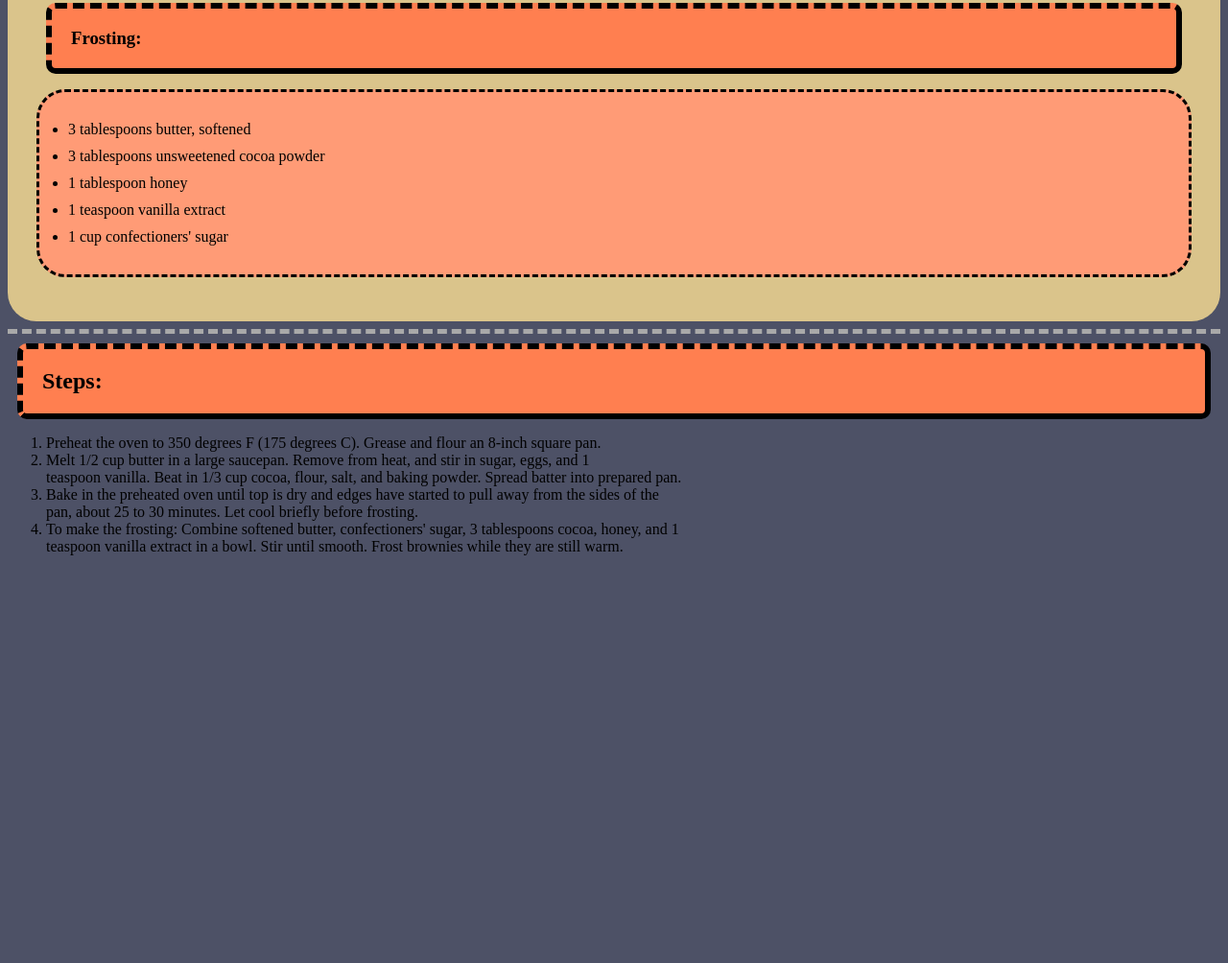
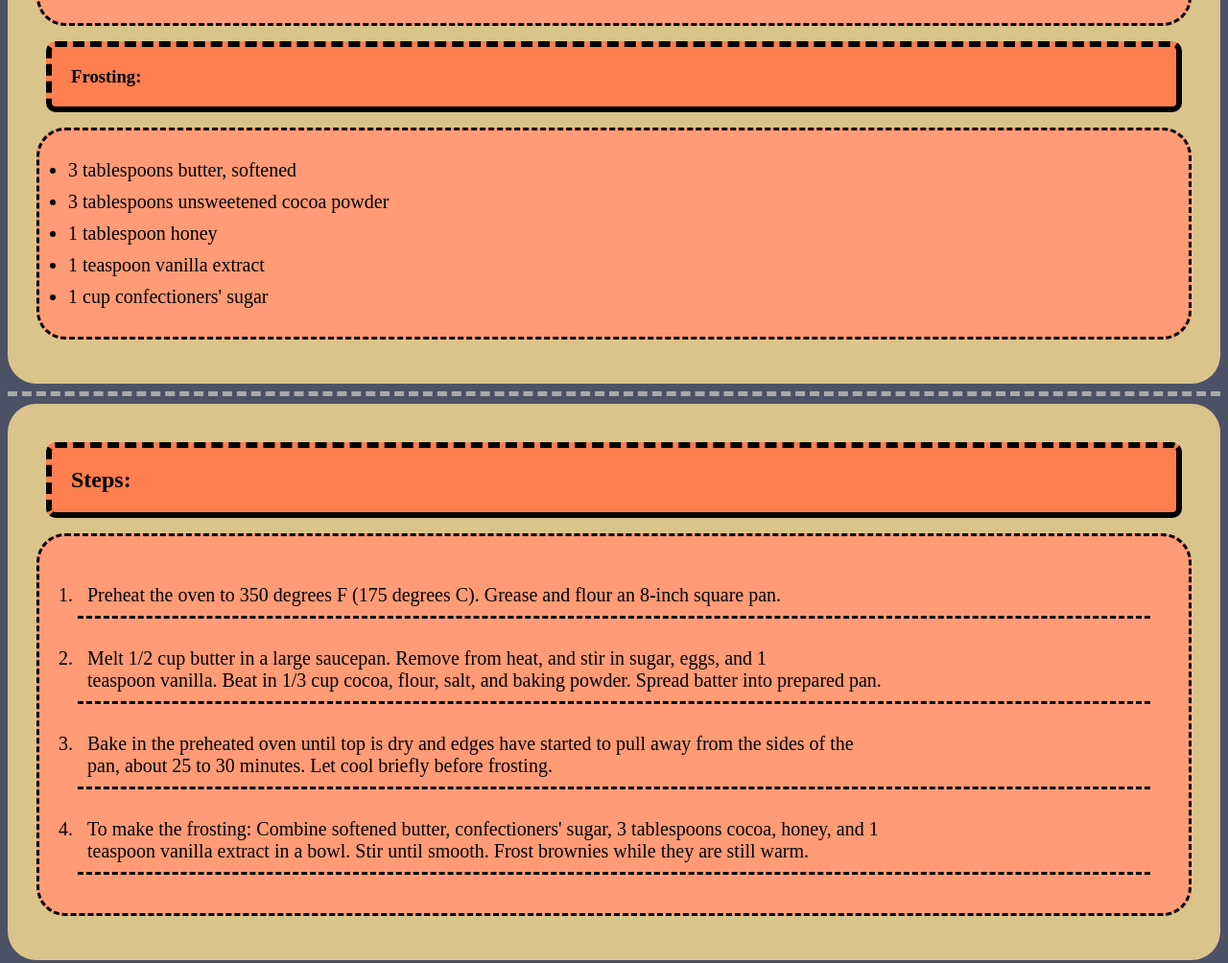
Before and after one commit to Flairseed/odin-recipes, a plain HTML site: page recipes/brownies.html in a window 1280 px wide. Shown: the part 1193-2197 px from the top of the page at 96% size. Before the commit the page ends 1788 px from the top, so only its background shows below. Drawn offline with Linux system fonts and the light colour scheme.

Commit message:
feat: add style to steps
enclose steps in div. Then apply style to div. Then apply style to h2
and ordered list. Then further add style to list items. Style very
similar to ingredients style.

```diff
--- a/recipes/brownies.html
+++ b/recipes/brownies.html
@@ -41,6 +41,7 @@
       </ul>
     </div>
     <hr>
+    <div class="steps">
       <h2>Steps:</h2>
       <ol>
         <li>Preheat the oven to 350 degrees F (175 degrees C). Grease and flour an 8-inch square pan.</li>
@@ -57,5 +58,6 @@
           teaspoon vanilla extract in a bowl. Stir until smooth. Frost brownies while they are still warm.
         </li>
       </ol>
+    </div>
   </body>
 </html>
--- a/styles.css
+++ b/styles.css
@@ -76,7 +76,8 @@ h3 {
   border-width: 6px;
 }
 
-.ingredients ul {
+.ingredients ul,
+.steps ol {
   background-color: rgb(255, 155, 118);
   padding: 20px 20px;
   border-radius: 30px;
@@ -84,5 +85,13 @@ h3 {
 }
 
 .ingredients ul li {
+  font-size: 20px;
   margin: 10px;
 }
+
+.steps ol li {
+  font-size: 20px;
+  padding: 10px;
+  margin: 20px;
+  border-style: none none dashed none;
+}
```
Lines whose indentation alone changed are shown as unchanged.
